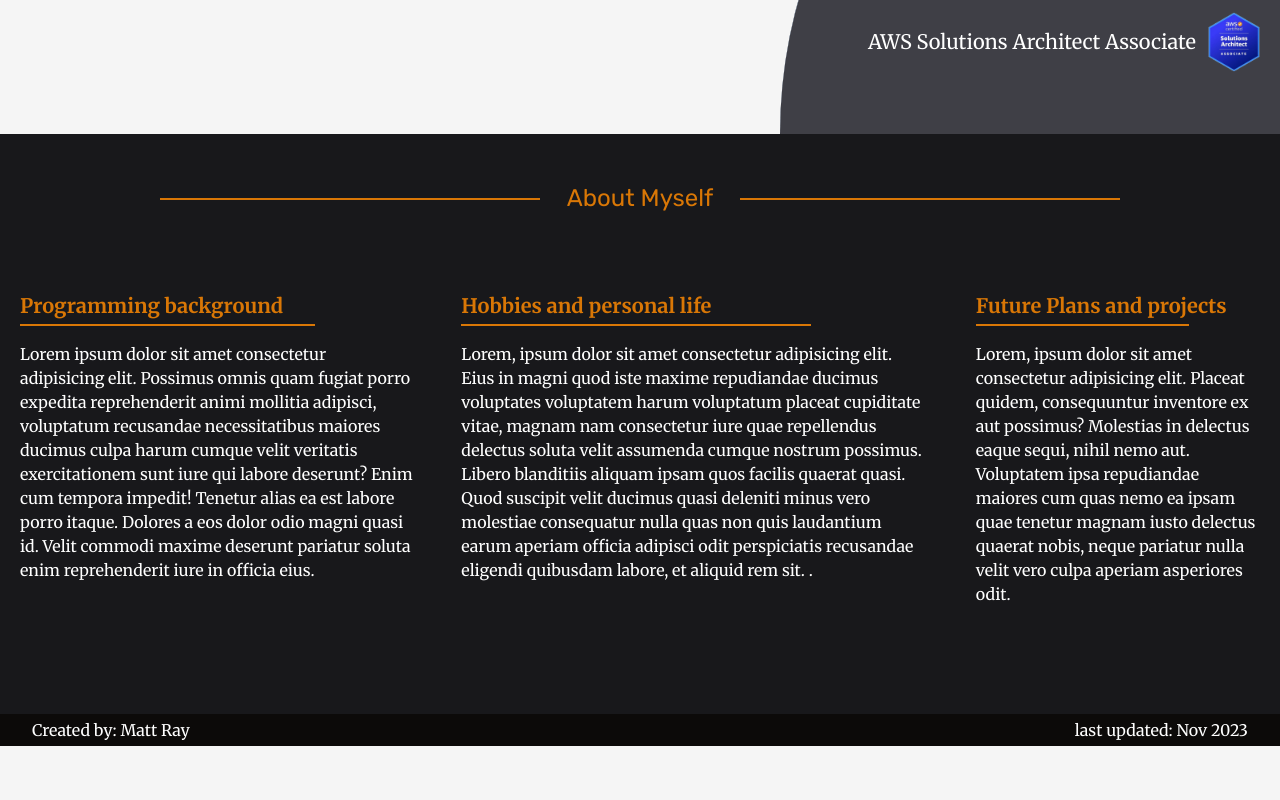
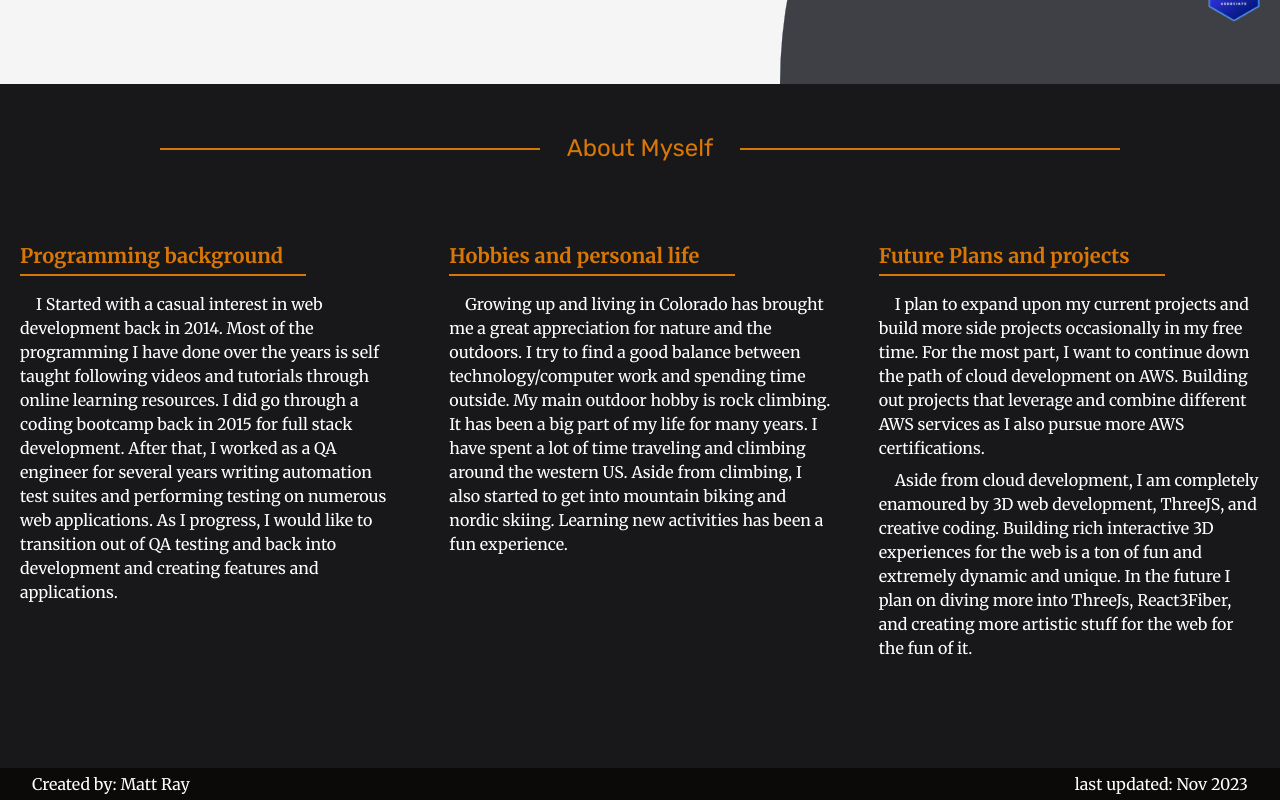
Before and after one commit to Cedaring-xr/cra-portfolio-site, a React (Create React App) app: page / in a window 1280 px wide. Shown: the part 1392-2192 px from the top of the page. Before the commit the page ends 2138 px from the top, so only its background shows below. Built offline with nearby package versions, Linux system fonts and the light colour scheme.

Commit message:
added paragraphs

```diff
--- a/src/pages/Home.tsx
+++ b/src/pages/Home.tsx
@@ -6,50 +6,56 @@ import self from '../assets/self.png'
 export default function Home() {
 	return (
 		<div>
-			<div className="background pt-[400px] flex flex-col">
+			<div className="background pt-[350px] flex flex-col">
 				<Profile title="MATT RAY" subTitle="Web Developer & QA Automation Engineer" img={self} />
 				<Certifications />
 			</div>
-			<div className="bg-zinc-900 pt-12 lg:pb-24">
+			<div className="bg-zinc-900 pt-12 pb-6 lg:pb-24">
 				<div className="border-b-2 border-amber-600 relative w-3/4 mx-auto">
 					<h3 className="text-amber-600 w-[200px] bg-zinc-900 text-2xl -mb-4 text-center top-20 mx-auto sans-font">
 						About Myself
 					</h3>
 				</div>
 				<div className="flex flex-col lg:flex-row lg:gap-6 text-white lg:px-2 lg:max-w-[1600px] mx-auto lg:pt-12 px-4 pt-12">
-					<div className="p-3 rounded-lg mt-8">
+					<div className="p-3 rounded-lg mt-8 lg:w-1/3">
 						<h3 className="font-title font-bold text-xl text-amber-600">Programming background</h3>
 						<hr className="line-break" />
-						<p className="mt-4">
-							Lorem ipsum dolor sit amet consectetur adipisicing elit. Possimus omnis quam fugiat porro
-							expedita reprehenderit animi mollitia adipisci, voluptatum recusandae necessitatibus maiores
-							ducimus culpa harum cumque velit veritatis exercitationem sunt iure qui labore deserunt?
-							Enim cum tempora impedit! Tenetur alias ea est labore porro itaque. Dolores a eos dolor odio
-							magni quasi id. Velit commodi maxime deserunt pariatur soluta enim reprehenderit iure in
-							officia eius.
+						<p className="mt-4 indent-4">
+							I Started with a casual interest in web development back in 2014. Most of the programming I
+							have done over the years is self taught following videos and tutorials through online
+							learning resources. I did go through a coding bootcamp back in 2015 for full stack
+							development. After that, I worked as a QA engineer for several years writing automation test
+							suites and performing testing on numerous web applications. As I progress, I would like to
+							transition out of QA testing and back into development and creating features and
+							applications.
 						</p>
 					</div>
-					<div className="p-3 rounded-lg mt-8">
+					<div className="p-3 rounded-lg mt-8 lg:w-1/3">
 						<h3 className="font-title font-bold text-xl text-amber-600">Hobbies and personal life</h3>
 						<hr className="line-break" />
-						<p className="mt-4">
-							Lorem, ipsum dolor sit amet consectetur adipisicing elit. Eius in magni quod iste maxime
-							repudiandae ducimus voluptates voluptatem harum voluptatum placeat cupiditate vitae, magnam
-							nam consectetur iure quae repellendus delectus soluta velit assumenda cumque nostrum
-							possimus. Libero blanditiis aliquam ipsam quos facilis quaerat quasi. Quod suscipit velit
-							ducimus quasi deleniti minus vero molestiae consequatur nulla quas non quis laudantium earum
-							aperiam officia adipisci odit perspiciatis recusandae eligendi quibusdam labore, et aliquid
-							rem sit. .
+						<p className="mt-4 indent-4">
+							Growing up and living in Colorado has brought me a great appreciation for nature and the
+							outdoors. I try to find a good balance between technology/computer work and spending time
+							outside. My main outdoor hobby is rock climbing. It has been a big part of my life for many
+							years. I have spent a lot of time traveling and climbing around the western US. Aside from
+							climbing, I also started to get into mountain biking and nordic skiing. Learning new
+							activities has been a fun experience.
 						</p>
 					</div>
-					<div className="p-3 rounded-lg mt-8">
+					<div className="p-3 rounded-lg mt-8 lg:w-1/3">
 						<h3 className="font-title font-bold text-xl text-amber-600">Future Plans and projects</h3>
 						<hr className="line-break" />
-						<p className="mt-4">
-							Lorem, ipsum dolor sit amet consectetur adipisicing elit. Placeat quidem, consequuntur
-							inventore ex aut possimus? Molestias in delectus eaque sequi, nihil nemo aut. Voluptatem
-							ipsa repudiandae maiores cum quas nemo ea ipsam quae tenetur magnam iusto delectus quaerat
-							nobis, neque pariatur nulla velit vero culpa aperiam asperiores odit.
+						<p className="mt-4 indent-4">
+							I plan to expand upon my current projects and build more side projects occasionally in my
+							free time. For the most part, I want to continue down the path of cloud development on AWS.
+							Building out projects that leverage and combine different AWS services as I also pursue more
+							AWS certifications.
+						</p>
+						<p className="indent-4 mt-2">
+							Aside from cloud development, I am completely enamoured by 3D web development, ThreeJS, and
+							creative coding. Building rich interactive 3D experiences for the web is a ton of fun and
+							extremely dynamic and unique. In the future I plan on diving more into ThreeJs, React3Fiber,
+							and creating more artistic stuff for the web for the fun of it.
 						</p>
 					</div>
 				</div>
```
